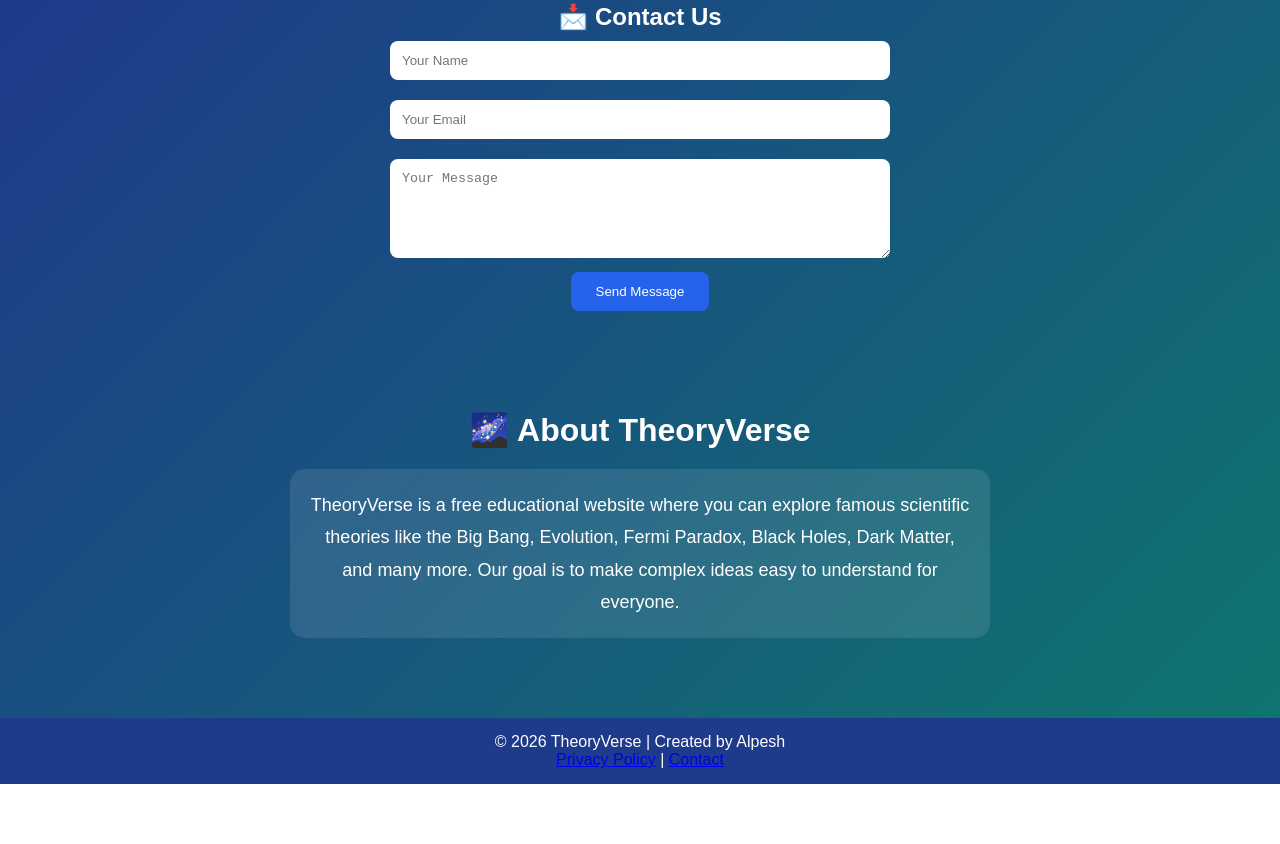
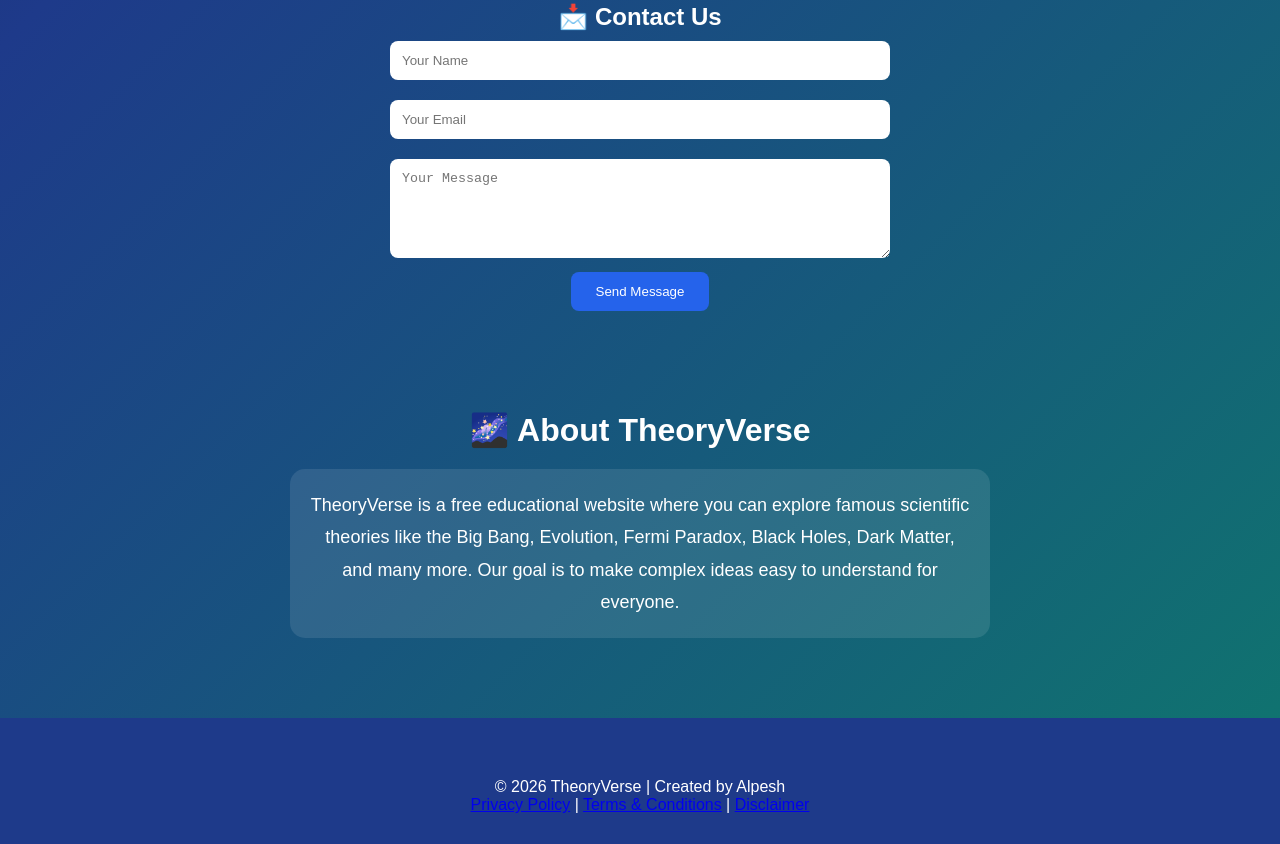
Before and after one commit to alpeshvanol8160-cell/TheoryVerse, a plain HTML site: page index.html in a window 1280 px wide. Shown: the part 2028-2872 px from the top of the page. Before the commit the page ends 2812 px from the top, so only its background shows below. Drawn offline with Linux system fonts and the light colour scheme.

Commit message:
Update index.html

```diff
--- a/index.html
+++ b/index.html
@@ -115,12 +115,15 @@ function googleTranslateElementInit() {
   </section>
 
 <footer>
+    <footer>
     <p>© 2026 TheoryVerse | Created by Alpesh</p>
 
-<p>
-    <a href="privacy.html">Privacy Policy</a> |
-    <a href="contact.html">Contact</a>
-</p>
+    <p>
+        <a href="privacy.html">Privacy Policy</a> |
+        <a href="terms.html">Terms & Conditions</a> |
+        <a href="disclaimer.html">Disclaimer</a>
+    </p>
+    </footer>
 </footer>
 
 <script src="script.js"></script>
```
